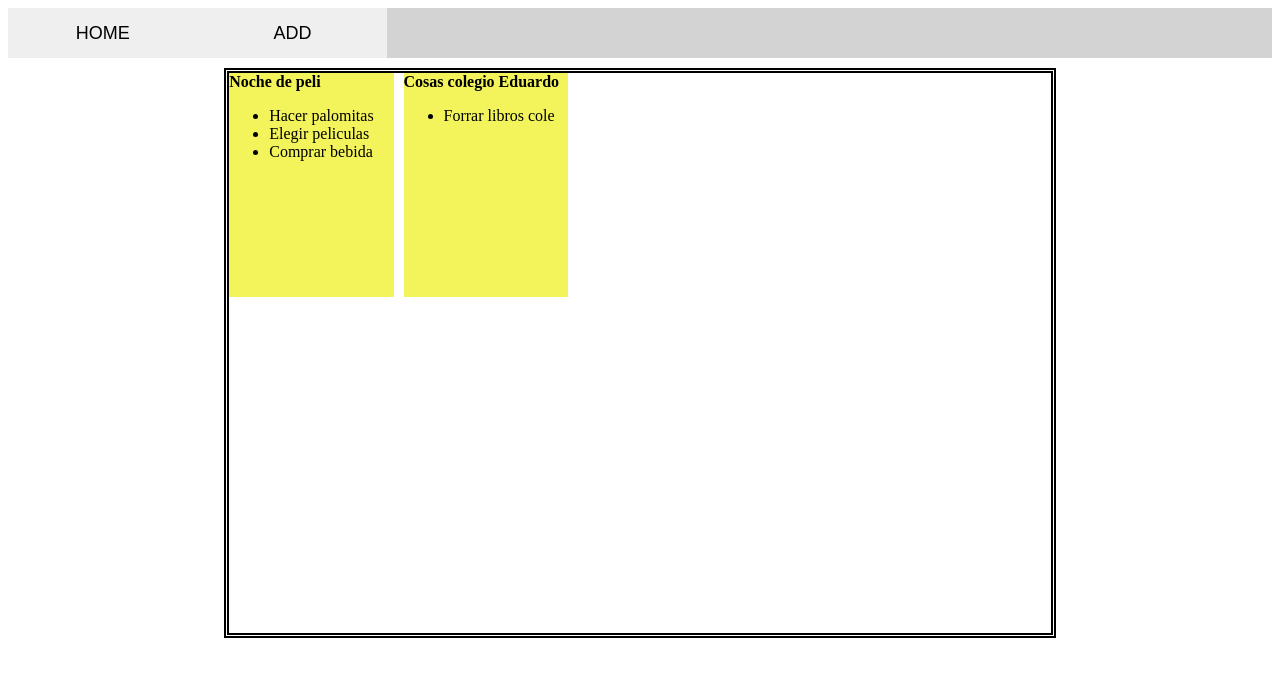
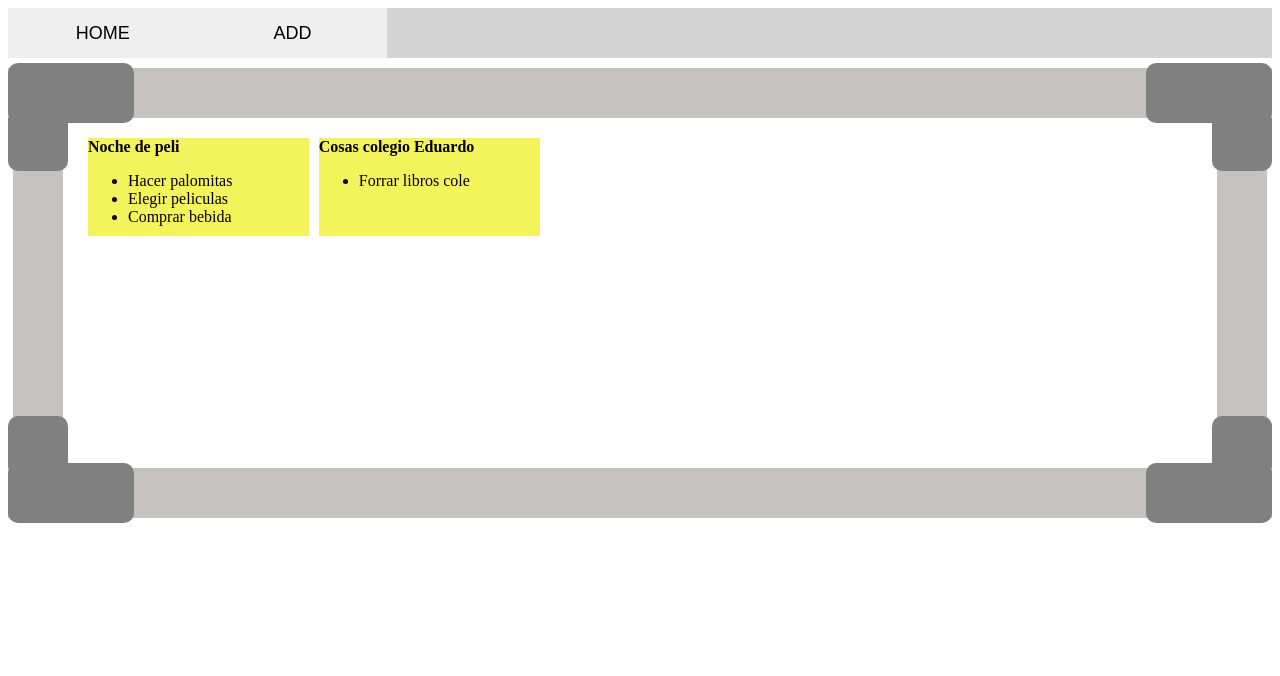
Before and after one commit to ngomezap/toDoList, a website built with webpack: page dist/index.html in a window 1280 px wide. Built offline with nearby package versions, Linux system fonts and the light colour scheme.

Commit message:
Design of simulated whiteboard

```diff
--- a/src/displayWhiteboard.js
+++ b/src/displayWhiteboard.js
@@ -1,8 +1,9 @@
 import { whiteboard } from "./createPostIt";
 
 const displayWhiteboard = function(){
-    const whiteBoard = document.createElement('div');
-    whiteBoard.setAttribute('id', 'whiteboard');
+
+    const whiteBoard = designWhiteBoard().wb;
+
     document.body.appendChild(whiteBoard);
     whiteboard.listOfPostIts.forEach(e => {
         const div = document.createElement('div');
@@ -14,9 +15,86 @@ const displayWhiteboard = function(){
             const task = document.createElement('li');
             task.innerText = lt.text;
             list.appendChild(task);
+        });
+        [...whiteBoard.childNodes].forEach((e) => {
+            [...e.childNodes].forEach((n) => {
+                if(n.id === "canvas"){
+                    n.appendChild(div);
+                }
+            })
         })
-        whiteBoard.appendChild(div);
     })
 }
 
+const designWhiteBoard = function(){
+    //Whiteboar containing the div
+    const wb = document.createElement('div');
+    wb.setAttribute('id', 'whiteboard');
+
+    //Top
+    const wbTop = document.createElement('div');
+    wbTop.setAttribute('class', 'wbTop');
+    const wbTopLcorner = document.createElement('div');
+    wbTopLcorner.setAttribute('class', 'wbTopCorner');
+    const wbTopRcorner = document.createElement('div');
+    wbTopRcorner.setAttribute('class', 'wbTopCorner');
+
+    wbTop.appendChild(wbTopLcorner);
+    wbTop.appendChild(wbTopRcorner);
+
+
+    //Central part of whiteboar
+    const wbCentral = document.createElement('div');
+    wbCentral.setAttribute('id', 'wbCenter');
+
+    const canvas = document.createElement('div');
+    canvas.setAttribute('id', 'canvas');
+
+    //Left
+    const wbLeft = document.createElement('div');
+    wbLeft.classList.add('wbLateral');
+    const wbLeftTop = document.createElement('div');
+    wbLeftTop.classList.add('wbLateralTop');
+    const wbLeftBottom = document.createElement('div');
+    wbLeftBottom.classList.add('wbLateralBottom');
+
+    wbLeft.appendChild(wbLeftTop);
+    wbLeft.appendChild(wbLeftBottom);
+
+    //Right
+    const wbRight = document.createElement('div');
+    wbRight.classList.add('wbLateral');
+    const wbRightTop = document.createElement('div');
+    wbRightTop.classList.add('wbLateralTop');
+    const wbRightBottom = document.createElement('div');
+    wbRightBottom.classList.add('wbLateralBottom');
+
+    wbRight.appendChild(wbRightTop);
+    wbRight.appendChild(wbRightBottom);
+
+    wbCentral.appendChild(wbLeft);
+    wbCentral.appendChild(canvas);
+    wbCentral.appendChild(wbRight);
+
+
+    //Bottom
+
+    const wbBottom = document.createElement('div');
+    wbBottom.setAttribute('class', 'wbTop');
+    const wbBottomLcorner = document.createElement('div');
+    wbBottomLcorner.setAttribute('class', 'wbBottomCorner');
+    const wbBottomRcorner = document.createElement('div');
+    wbBottomRcorner.setAttribute('class', 'wbBottomCorner');
+
+    wbBottom.appendChild(wbBottomLcorner);
+    wbBottom.appendChild(wbBottomRcorner);
+
+    wb.appendChild(wbTop);
+    wb.appendChild(wbCentral);
+    wb.appendChild(wbBottom);
+
+    return {wb}
+
+}
+
 export {displayWhiteboard}
--- a/src/style.css
+++ b/src/style.css
@@ -18,14 +18,72 @@ nav button{
 
 /*Whiteboard*/
 
-#whiteboard{
+.wbTop{
+    display: flex;
+    height: 50px;
+    align-items: center;
+    justify-content: space-between;
+    background-color: rgb(199, 194, 194);
+}
+
+.wbTopCorner{
+    width: 10%;
+    height: 60px;
+    background-color: grey;
+    border-radius: 10px;
+}
+
+.wbBottomCorner{
+    width: 10%;
+    height: 60px;
+    background-color: grey;
+    border-radius: 10px;
+}
+
+#wbCenter{
+    display: flex;
+    height: 350px;
+    justify-content: space-between;
+}
+
+#canvas{
+    padding: 20px;
+    flex: 1;
     display: flex;
     gap: 10px;
     width: 65%;
     margin-left: auto;
     margin-right: auto;
-    border: double 5px black;
     height: 70%;
+}
+
+.wbLateral{
+    margin-left: 5px;
+    margin-right: 5px;
+    background-color: rgb(199, 194, 194);
+    width: 50px;
+    display: flex;
+    flex-direction: column;
+    justify-content: space-between;
+}
+
+.wbLateralTop,
+.wbLateralBottom{
+    width: 60px;
+    height: 15%;
+    align-self: center;
+    background-color: grey;
+    border-radius: 10px;
+}
+
+.wbLateralTop{
+    border-top-left-radius: 0;
+    border-top-right-radius: 0;
+}
+
+.wbLateralBottom{
+    border-bottom-left-radius: 0;
+    border-bottom-right-radius: 0;
 }
 
 .postIt{
```
Also changed, not shown: dist/bundle.js.
